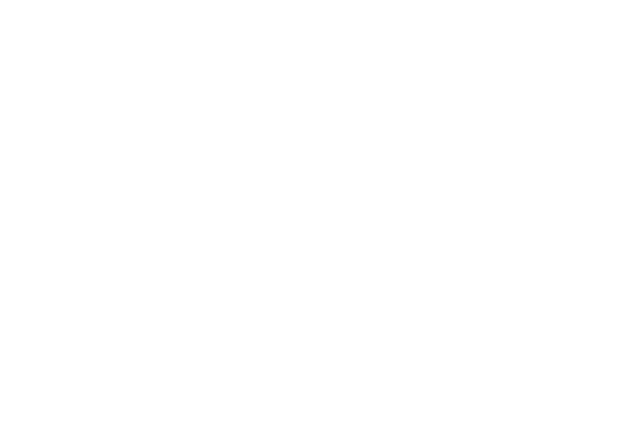
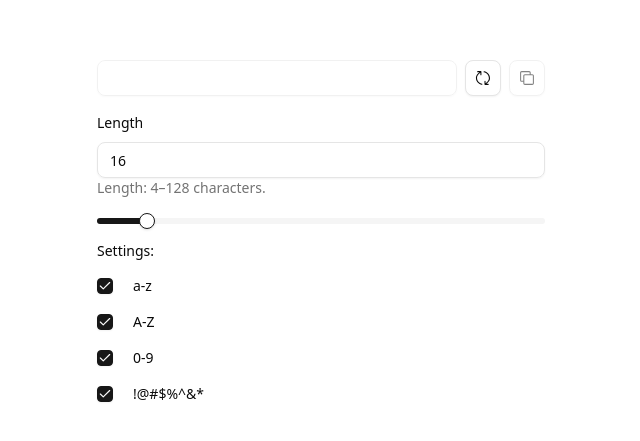
Before and after one commit to Anan-Saleh-1995/Password-Generator, a React (Vite) app: page / in a window 1280 px wide. Shown: the part 169-610 px from the top of the page, without its empty margins (319-959 px from the left). Built offline with nearby package versions, Linux system fonts and the light colour scheme.

Commit message:
Import and use Password generator in app file

```diff
--- a/src/App.tsx
+++ b/src/App.tsx
@@ -1,7 +1,9 @@
+import { PasswordGenerator } from '@/components/password';
+
 export const App = () => {
-
   return (
-    <>
-    </>
-  )
-}
+    <div className="flex justify-center min-h-screen p-4 lg:items-center">
+      <PasswordGenerator />
+    </div>
+  );
+};
```
